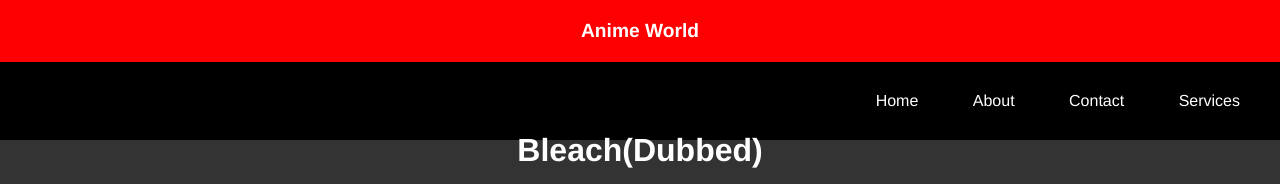
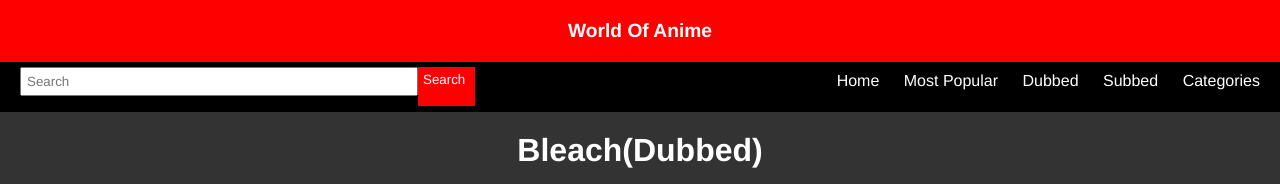
Before and after one commit to JesseSambo19/My-Anime-Streaming-Website, a plain HTML site: page Episode 14.html in a window 1280 px wide. Shown: the top 184 px of the page. Drawn offline with Linux system fonts and the light colour scheme.

Commit message:
Update Episode 14.html

```diff
--- a/Episode 14.html
+++ b/Episode 14.html
@@ -3,6 +3,7 @@
 <head>
 	<title>Bleach Episode 14</title>
 	<link rel="stylesheet" type="text/css" href="Episode 1.css">
+	<link rel="stylesheet" href="https://cdnjs.cloudflare.com/ajax/libs/font-awesome/4.7.0/css/font-awesome.min.css">
 	<style>
             /*Scrollbar customization*/
               /* width */
@@ -29,15 +30,46 @@
           </style>
 </head>
 <body>
-	<header>Anime World</header>
-	<nav id="nav_id">
-		<ul>
-			<li><a href="Main page.html">Home</a></li>
-			<li><a href="#">About</a></li>
-			<li><a href="#">Contact</a></li>
-			<li><a href="#">Services</a></li>
-		</ul>
-	</nav>
+	<header>World Of Anime</header>
+	<div>
+      <nav>
+        <input type="text" placeholder="Search">
+        <button class="search-button">Search</button>
+        <span>
+        <i id="nav_bars" class="fa fa-bars" aria-hidden="true"></i>
+        </span>
+        <ul>
+          <li><a href="index.html">Home</a></li>
+          <li><a href="#">Most Popular</a></li>
+          <li><a href="#">Dubbed</a></li>
+          <li><a href="#">Subbed</a></li>
+          <li><a href="#">Categories</a></li>
+        </ul>
+      </nav>
+    </div>
+    <div style="display: none;"id="box">
+      <ul>
+          <li><a href="index.html">Home</a></li>
+          <li><a href="#">Most Popular</a></li>
+          <li><a href="#">Dubbed</a></li>
+          <li><a href="#">Subbed</a></li>
+          <li><a href="#">Categories</a></li>
+        </ul>
+    </div>
+    <script>
+      const box = document.getElementById("box");
+
+      const openNav = ()=>{
+      if(box.classList.contains("box_open")){
+        box.classList.remove("box_open");
+      }else{
+        box.classList.add("box_open");
+      }
+}
+      const navBars = document.getElementById("nav_bars");
+
+      navBars.addEventListener("click",openNav);
+    </script>
 	<h1>Bleach(Dubbed)</h1>
 	<br>
 	<button id="button1"><a style="padding-right: 10px" href="Episode 13.html">Previous</a><label>|14|</label><a style="padding-left: 10px" href="Episode 15.html">Next</a></button>
```
